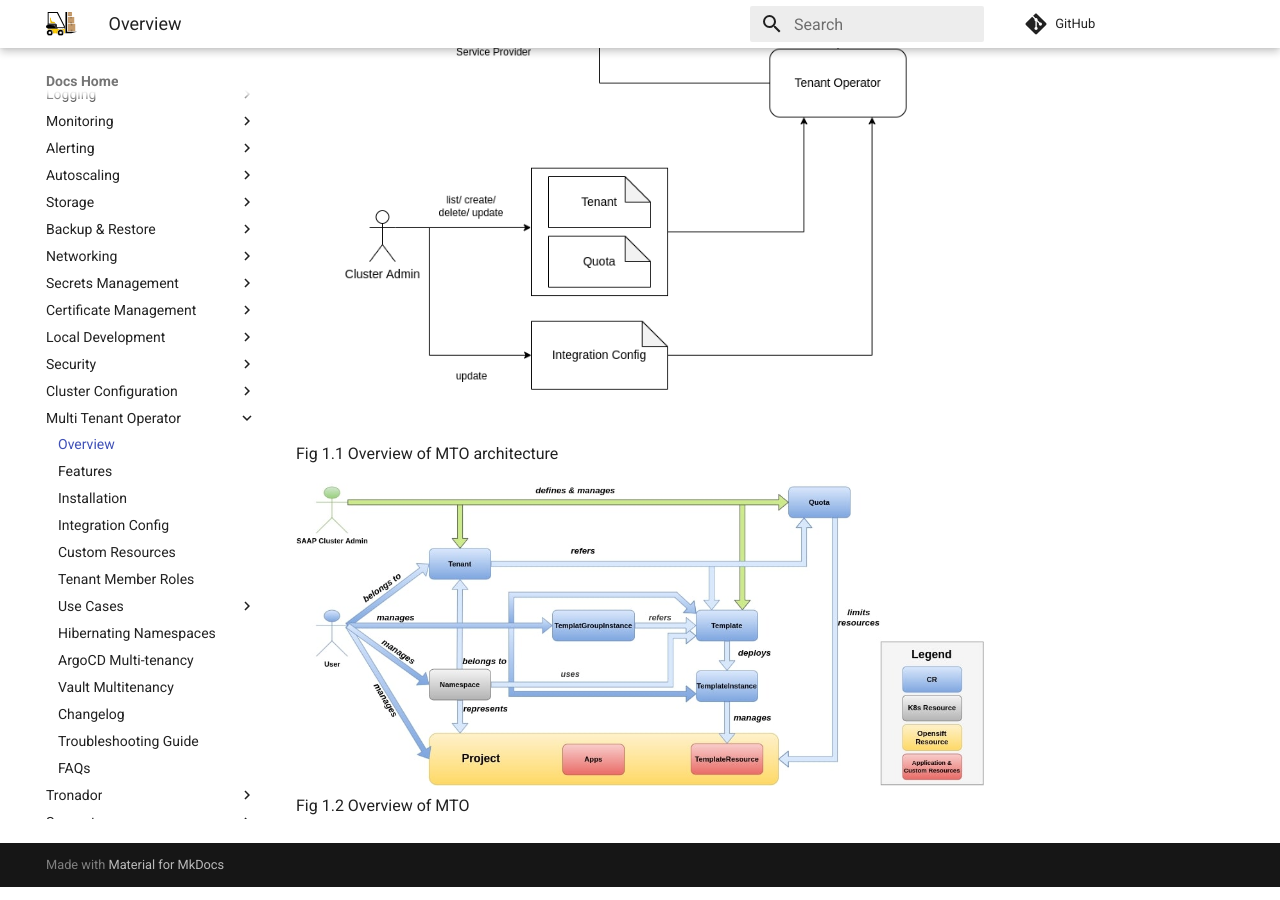
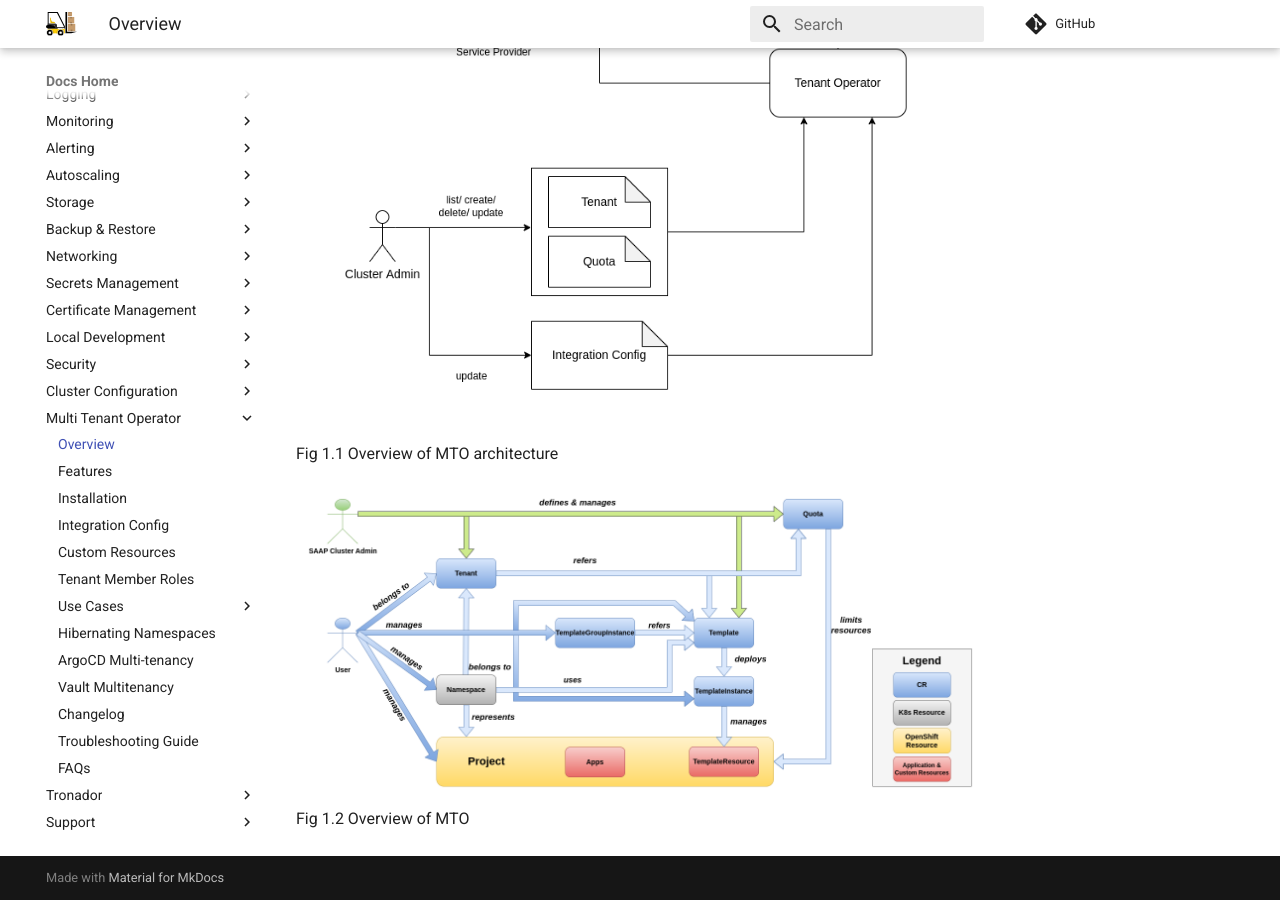
Before and after one commit to stakater/stakater-docs, an MkDocs documentation site: the page built from docs/content/sre/multi-tenant-operator/overview.md, in a window 1280 px wide and 900 px high, scrolled down 1036 px. Built offline with MkDocs 1.6.1 and Material for MkDocs 9.7.7, drawn with Linux system fonts in a browser that asks for light colours; comment, search, counter and statistics services are not loaded.

Commit message:
Fix spelling errors in MTO Overview page, basic-overview diagram

```diff
--- a/docs/content/sre/multi-tenant-operator/overview.md
+++ b/docs/content/sre/multi-tenant-operator/overview.md
@@ -24,5 +24,5 @@ MTO is also [OpenShift certified](https://catalog.redhat.com/software/operators/
 ![image](./images/to-architecture.png)
 Fig 1.1 Overview of MTO architecture
 
-![image](./images/tenant-operator-basic-overview.jpg)
+![image](./images/tenant-operator-basic-overview.png)
 Fig 1.2 Overview of MTO
```
Also changed, not shown: docs/content/sre/multi-tenant-operator/images/tenant-operator-basic-overview.jpg (deleted), docs/content/sre/multi-tenant-operator/images/tenant-operator-basic-overview.png (added).
